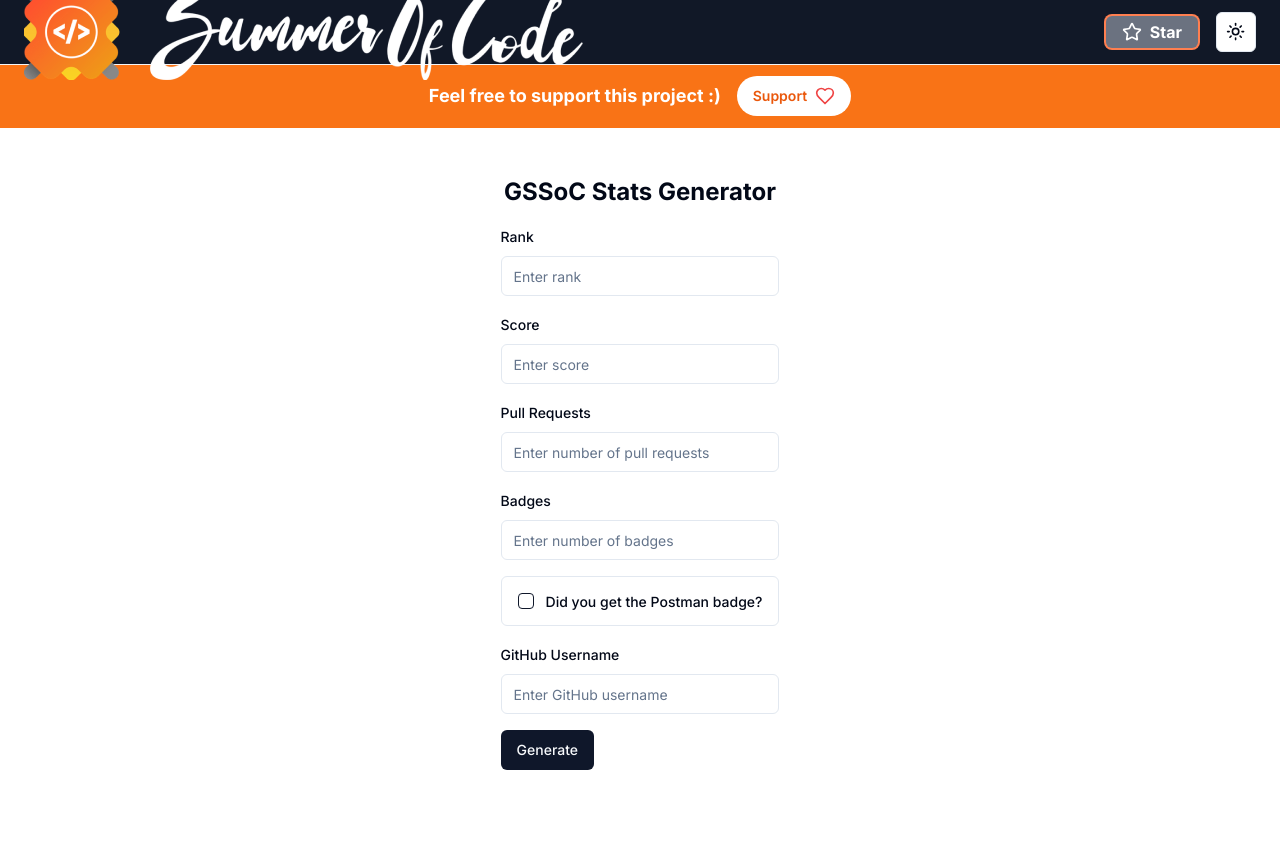
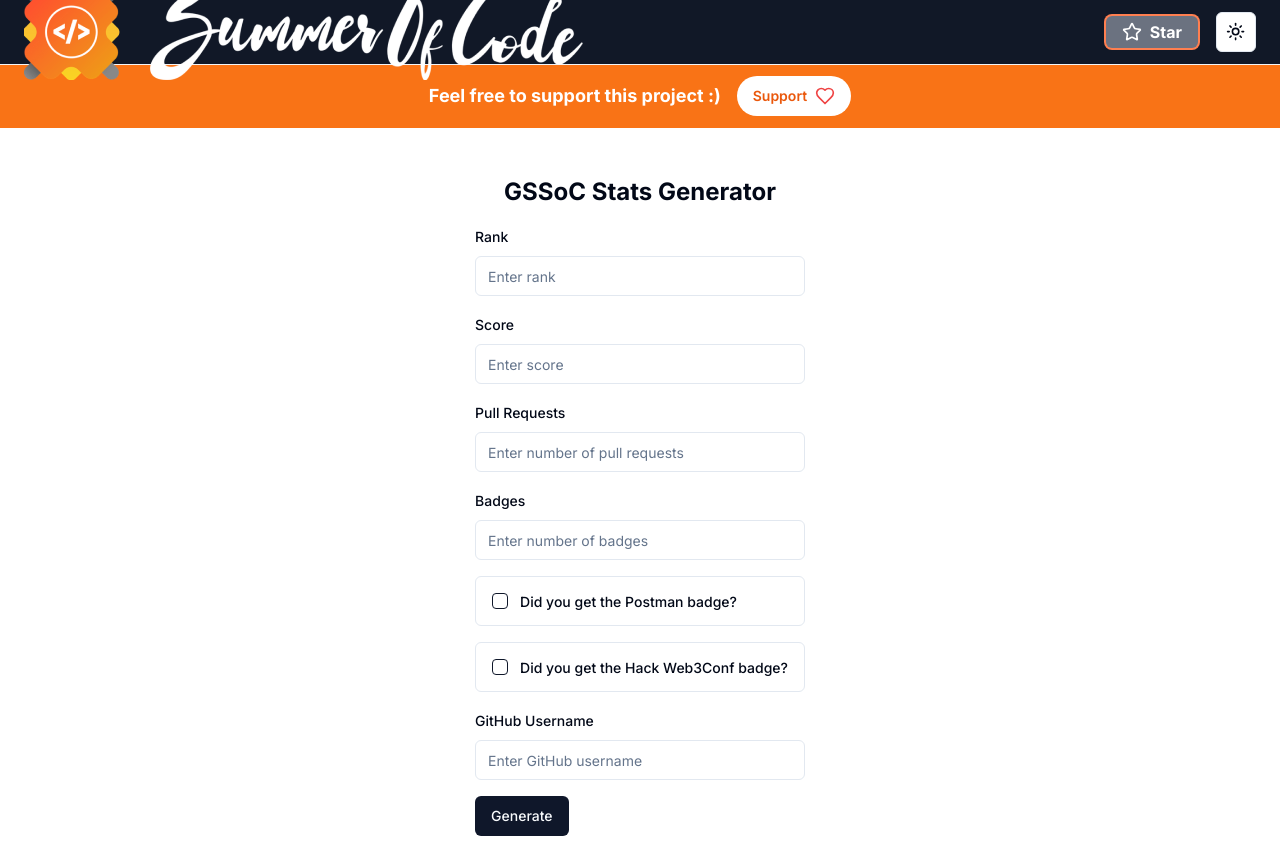
Before and after one commit to Shobhit-Nagpal/gssoc-stats-gen, a Next.js app: page / in a window 1280 px wide. Before the commit the page ends 800 px from the top, so only its background shows below. Built offline with nearby package versions, Linux system fonts and the light colour scheme.

Commit message:
add: web3 conf badge field

```diff
--- a/src/components/image-text-form.tsx
+++ b/src/components/image-text-form.tsx
@@ -33,6 +33,7 @@ const formSchema = z.object({
     .string()
     .min(1, { message: "GitHub username is required." }),
   postmanBadge: z.boolean().default(false),
+  hackWeb3ConfBadge: z.boolean().default(false),
 });
 
 type FormValues = z.infer<typeof formSchema>;
@@ -51,6 +52,7 @@ const ImageTextForm: React.FC = () => {
       badges: undefined,
       githubUsername: "",
       postmanBadge: false,
+      hackWeb3ConfBadge: false,
     },
   });
 
@@ -246,6 +248,23 @@ const ImageTextForm: React.FC = () => {
           />
           <FormField
             control={form.control}
+            name="hackWeb3ConfBadge"
+            render={({ field }) => (
+              <FormItem className="flex flex-row items-start space-x-3 space-y-0 rounded-md border p-4">
+                <FormControl>
+                  <Checkbox
+                    checked={field.value}
+                    onCheckedChange={field.onChange}
+                  />
+                </FormControl>
+                <div className="space-y-1 leading-none">
+                  <FormLabel>Did you get the Hack Web3Conf badge?</FormLabel>
+                </div>
+              </FormItem>
+            )}
+          />
+          <FormField
+            control={form.control}
             name="githubUsername"
             render={({ field }) => (
               <FormItem>
```
